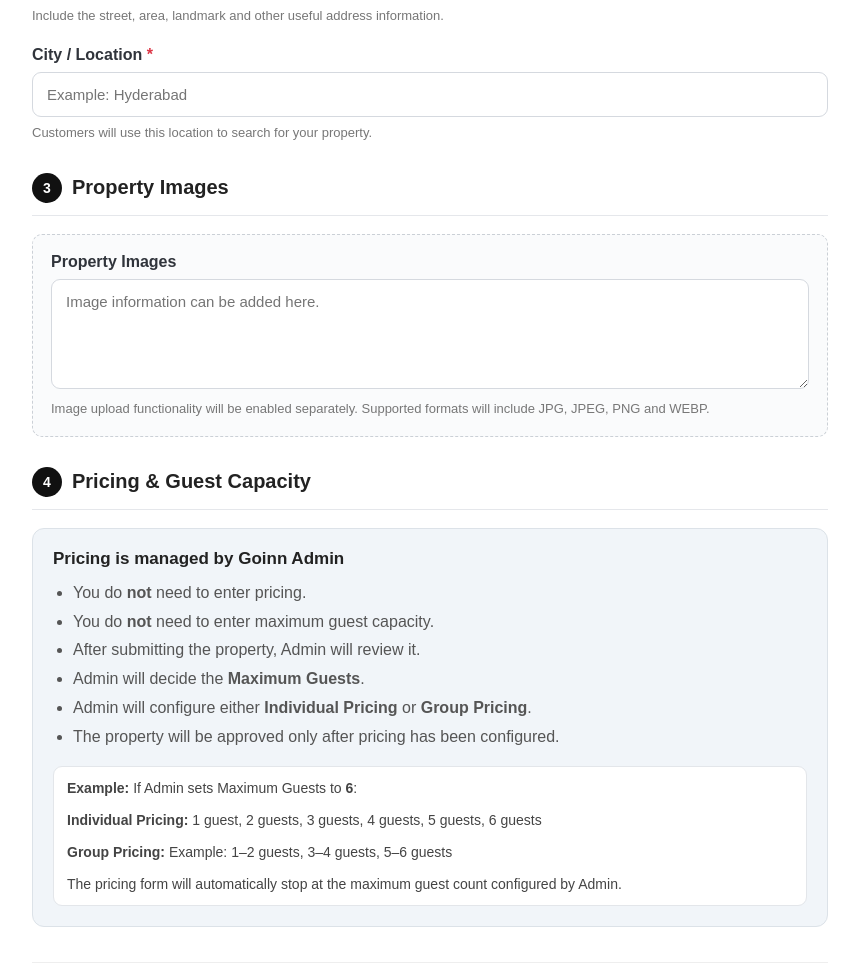
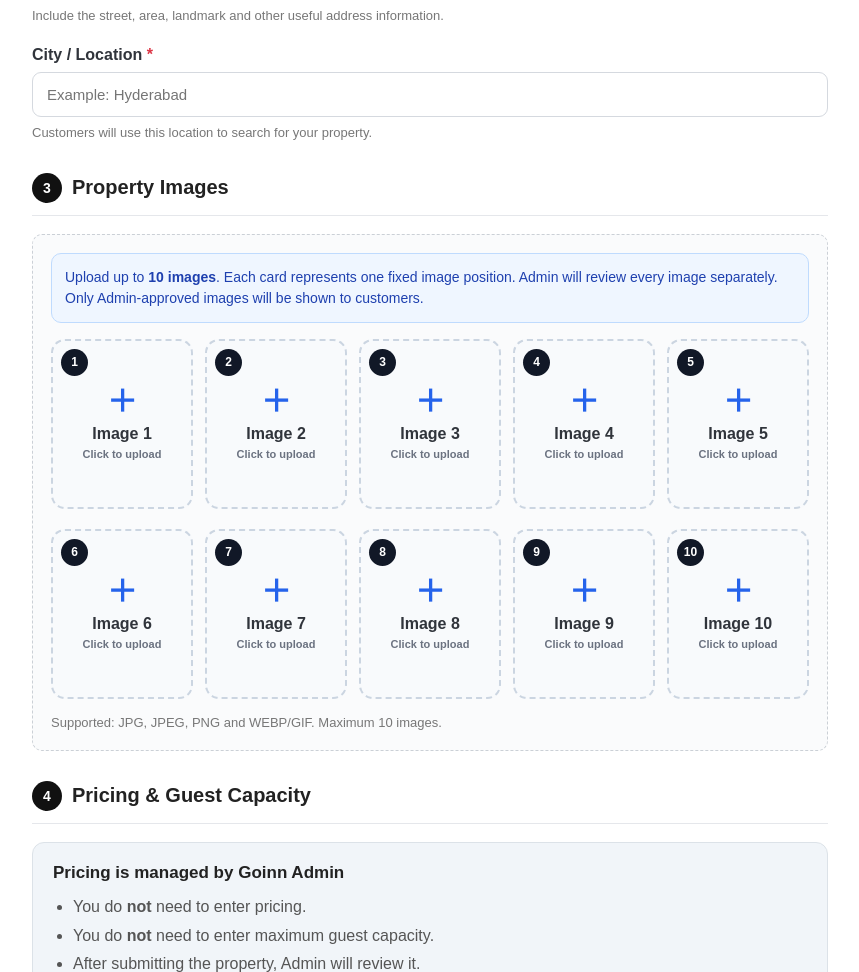
Before and after one commit to Minex0143/Goinn, a Flask app: template templates/add_property.html in a window 1280 px wide. Shown: the part 927-1899 px from the top of the page, without its empty margins (210-1069 px from the left). Run offline with Flask 3, Linux system fonts and the light colour scheme; the template is opened without the code that fills it, so the values that code supplies are empty.

Commit message:
Update add_property.html

```diff
--- a/templates/add_property.html
+++ b/templates/add_property.html
@@ -563,6 +563,7 @@
 
         <form
             method="POST"
+            enctype="multipart/form-data"
             action="{{ url_for('add_property') }}"
         >
             <input
@@ -792,32 +793,32 @@
 
 
                 <div class="image-box">
-
-                    <div class="form-group"
-                         style="margin-bottom:0;">
-
-                        <label for="images">
-
-                            Property Images
-
-                        </label>
-
-                        <textarea
-                            id="images"
-                            name="images"
-                            placeholder="Image information can be added here."
-                        ></textarea>
-
-                        <span class="field-help">
-
-                            Image upload functionality will be
-                            enabled separately. Supported formats
-                            will include JPG, JPEG, PNG and WEBP.
-
-                        </span>
-
+                    <div class="image-help">
+                        Upload up to <strong>10 images</strong>. Each card represents one fixed image position.
+                        Admin will review every image separately. Only Admin-approved images will be shown to customers.
                     </div>
 
+                    <div class="image-slots">
+                        {% for slot in range(1, 11) %}
+                        <label class="image-slot" for="image_{{ slot }}">
+                            <input
+                                type="file"
+                                id="image_{{ slot }}"
+                                name="image_{{ slot }}"
+                                accept="image/jpeg,image/png,image/webp,image/gif"
+                            >
+                            <span class="slot-number">{{ slot }}</span>
+                            <span class="slot-icon">＋</span>
+                            <span class="slot-title">Image {{ slot }}</span>
+                            <span class="slot-name" id="image_name_{{ slot }}">Click to upload</span>
+                            <img id="image_preview_{{ slot }}" class="slot-preview" alt="Image {{ slot }} preview">
+                        </label>
+                        {% endfor %}
+                    </div>
+
+                    <span class="field-help">
+                        Supported: JPG, JPEG, PNG and WEBP/GIF. Maximum 10 images.
+                    </span>
                 </div>
 
             </div>
@@ -1007,6 +1008,14 @@
     </script>
 
 
+
+<style>
+.image-help{background:#eff6ff;border:1px solid #bfdbfe;color:#1e40af;border-radius:10px;padding:13px;margin-bottom:16px;font-size:14px;line-height:1.5}.image-slots{display:grid;grid-template-columns:repeat(5,1fr);gap:12px}.image-slot{position:relative;min-height:170px;border:2px dashed #cbd5e1;border-radius:14px;background:#f8fafc;display:flex;flex-direction:column;align-items:center;justify-content:center;text-align:center;padding:12px;cursor:pointer;overflow:hidden;transition:.2s}.image-slot:hover{border-color:#2563eb;background:#eff6ff}.image-slot input{display:none}.slot-number{position:absolute;top:8px;left:8px;background:#111827;color:#fff;border-radius:20px;width:27px;height:27px;line-height:27px;font-size:12px;font-weight:800}.slot-icon{font-size:30px;color:#2563eb;line-height:1}.slot-title{font-weight:800;margin-top:8px}.slot-name{font-size:11px;color:#6b7280;margin-top:5px;word-break:break-word}.slot-preview{display:none;width:100%;height:115px;object-fit:cover;border-radius:9px;margin-top:7px}.image-slot.has-image .slot-icon,.image-slot.has-image .slot-title{display:none}.image-slot.has-image .slot-preview{display:block}.image-slot.has-image{padding:8px}@media(max-width:900px){.image-slots{grid-template-columns:repeat(2,1fr)}}@media(max-width:500px){.image-slots{grid-template-columns:1fr 1fr}.image-slot{min-height:145px}}
+</style>
+<script>
+document.querySelectorAll('.image-slot input[type=file]').forEach(function(input){input.addEventListener('change',function(){const slot=this.id.replace('image_','');const card=this.closest('.image-slot');const name=document.getElementById('image_name_'+slot);const preview=document.getElementById('image_preview_'+slot);if(this.files&&this.files[0]){name.textContent=this.files[0].name;preview.src=URL.createObjectURL(this.files[0]);card.classList.add('has-image')}})});
+</script>
+
 </body>
 
 </html>
```
